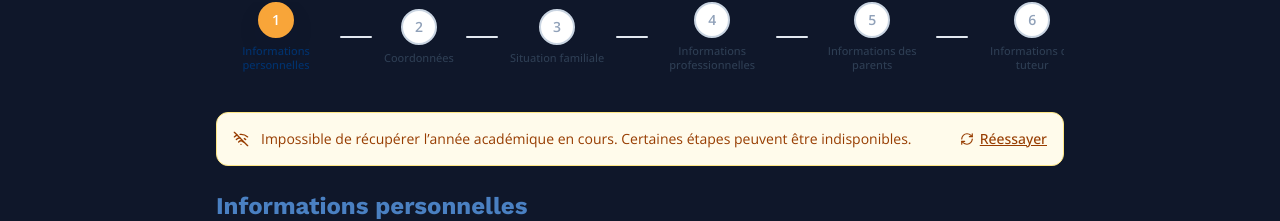
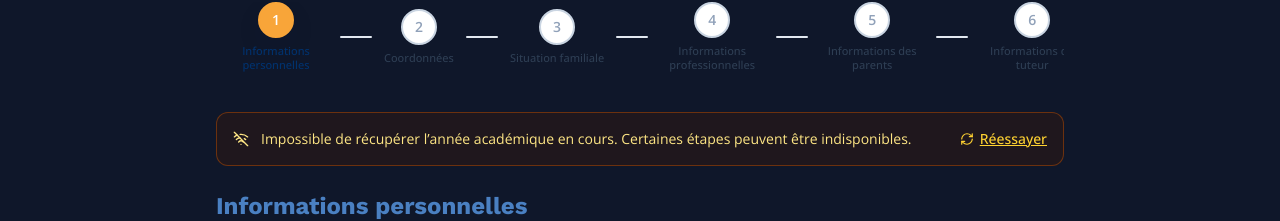
Before and after one commit to esgaedev/preInscriptionClientSide, a React (Vite) app: page /pre-inscription in a window 1280 px wide. Both pictures are taken after a click on the button "Passer en mode sombre". Shown: the part 115-336 px from the top of the page. Built offline with nearby package versions, Linux system fonts and the light colour scheme; no server answers.

Commit message:
Modification sur certains composants qui ne respectaient pas le thème

```diff
--- a/src/components/ui/EmptyState.tsx
+++ b/src/components/ui/EmptyState.tsx
@@ -10,12 +10,12 @@ interface EmptyStateProps {
 
 export function EmptyState({ title, description, icon, action }: EmptyStateProps) {
   return (
-    <div className="flex flex-col items-center justify-center rounded-2xl border border-dashed border-slate-300 bg-slate-50 px-6 py-10 text-center">
-      <span className="mb-3 flex h-12 w-12 items-center justify-center rounded-full bg-white text-ink-soft/40 shadow-sm">
+    <div className="flex flex-col items-center justify-center rounded-2xl border border-dashed border-slate-300 bg-slate-50 px-6 py-10 text-center dark:border-dark-border dark:bg-dark-surface/50 transition-colors duration-300">
+      <span className="mb-3 flex h-12 w-12 items-center justify-center rounded-full bg-white text-ink-soft/40 shadow-sm dark:bg-dark-card dark:text-dark-text-secondary/40 dark:shadow-soft-dark transition-colors duration-300">
         {icon ?? <Inbox className="h-6 w-6" />}
       </span>
-      <p className="text-sm font-medium text-ink">{title}</p>
-      {description && <p className="mt-1 max-w-xs text-xs text-ink-soft/60">{description}</p>}
+      <p className="text-sm font-medium text-ink dark:text-dark-text transition-colors duration-300">{title}</p>
+      {description && <p className="mt-1 max-w-xs text-xs text-ink-soft/60 dark:text-dark-text-secondary/60 transition-colors duration-300">{description}</p>}
       {action && <div className="mt-4">{action}</div>}
     </div>
   );
--- a/src/components/ui/Skeleton.tsx
+++ b/src/components/ui/Skeleton.tsx
@@ -3,7 +3,7 @@ interface SkeletonProps {
 }
 
 export function Skeleton({ className = 'h-4 w-full' }: SkeletonProps) {
-  return <div className={`animate-pulse rounded-lg bg-slate-200 dark:bg-dark-surface ${className}`} />;
+  return <div className={`animate-pulse rounded-lg bg-slate-200 dark:bg-dark-surface/80 transition-colors duration-300 ${className}`} />;
 }
 
 export function FieldSkeleton() {
--- a/src/pages/PreRegistrationPage.tsx
+++ b/src/pages/PreRegistrationPage.tsx
@@ -127,7 +127,7 @@ export function PreRegistrationPage() {
         </div>
 
         {academicYearQuery.isError && (
-          <div className="mb-6 flex items-center gap-3 rounded-xl border border-amber-200 bg-amber-50 p-4 text-sm text-amber-800">
+          <div className="mb-6 flex items-center gap-3 rounded-xl border border-amber-200 bg-amber-50 p-4 text-sm text-amber-800 dark:border-amber-700/50 dark:bg-amber-950/30 dark:text-amber-200 transition-colors duration-300">
             <WifiOff className="h-4 w-4 shrink-0" />
             <span className="flex-1">
               Impossible de récupérer l’année académique en cours. Certaines étapes peuvent être indisponibles.
@@ -135,7 +135,7 @@ export function PreRegistrationPage() {
             <button
               type="button"
               onClick={() => academicYearQuery.refetch()}
-              className="inline-flex items-center gap-1.5 font-medium underline"
+              className="inline-flex items-center gap-1.5 font-medium underline dark:text-amber-300 hover:dark:text-amber-200 transition-colors duration-300"
             >
               <RefreshCw className="h-3.5 w-3.5" />
               Réessayer
```
Also changed, not shown: src/constants/niveauLabels.ts (+5 -5 lines).
